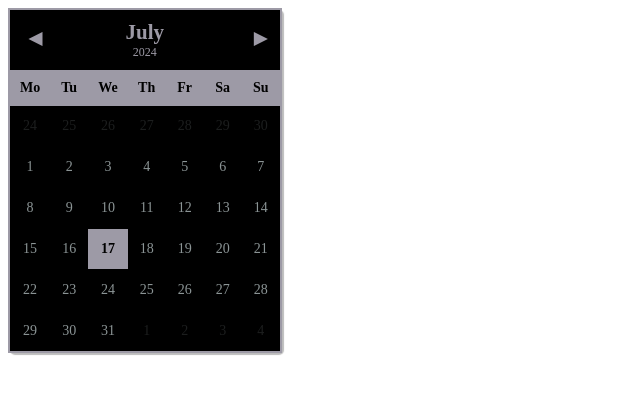
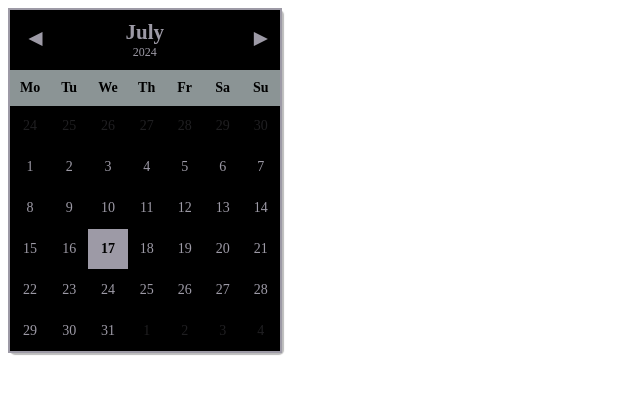
Before and after one commit to Stagedemise/notion, a plain HTML site: page cale.html in a window 1280 px wide. Shown: the whole page, without its empty margins (0-640 px from the left). Drawn offline with Linux system fonts and the light colour scheme.

Commit message:
Update cale.html

```diff
--- a/cale.html
+++ b/cale.html
@@ -54,7 +54,7 @@ table {
 }
 
 .day-header{
-    background-color: #9d9aa6;
+    background-color: #8b9495;
 }
 
 td,th {
@@ -76,7 +76,7 @@ td {
     border-bottom: 1px solid rgba(0,0,0,0.05);
 }
 td>span {
-    color: rgb(139, 148, 149);
+    color: rgb(157, 154, 166);
     padding: 10px;
     display: block;
     border: 2px solid transparent;
```
